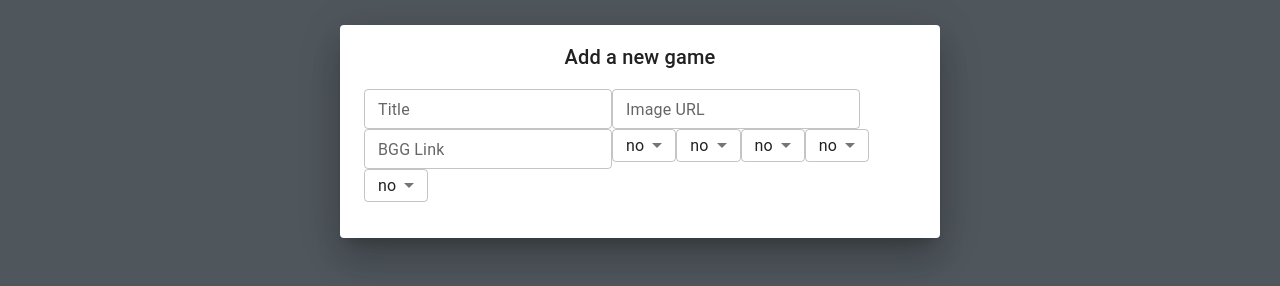
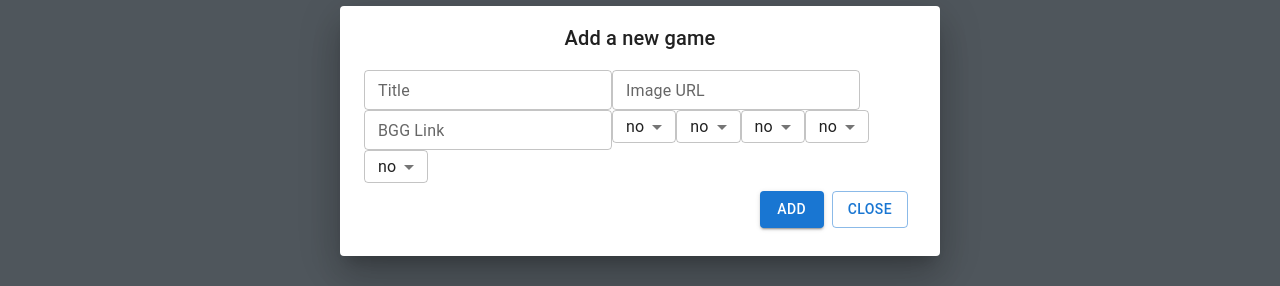
Before and after one commit to krismackdev/top-goat, a React (Create React App) app: page /games in a window 1280 px wide. Both pictures are taken after a click on the button "Add Game". Shown: the part 269-555 px from the top of the page. Built offline with nearby package versions, Linux system fonts and the light colour scheme; no server answers; the database is empty.

Commit message:
new buttons & controlled selects for add game form

```diff
--- a/src/components/AddGameForm/AddGameForm.tsx
+++ b/src/components/AddGameForm/AddGameForm.tsx
@@ -1,6 +1,7 @@
 import React, { useReducer } from 'react'
 import './AddGameForm.css'
 import {
+  Button,
   Dialog,
   DialogActions,
   DialogContent,
@@ -42,7 +43,22 @@ interface ActionObject {
     | 'changePlayerFour'
     | 'changePlayerFive'
     | 'changeTitle'
+    | 'resetForm'
   payload: string
+}
+
+const initialAddGameState: GameObject = {
+  id: uuidv4(),
+  image: '',
+  link: '',
+  title: '',
+  players: {
+    one: 'no',
+    two: 'no',
+    three: 'no',
+    four: 'no',
+    five: 'no',
+  },
 }
 
 const addGameStateReducer = (state: GameObject, action: ActionObject) => {
@@ -128,33 +144,30 @@ const addGameStateReducer = (state: GameObject, action: ActionObject) => {
         }
       }
       return state
+    case 'resetForm':
+      return { ...initialAddGameState, id: uuidv4() }
   }
 }
 
 const AddGameForm: React.FC<AddGameFormProps> = ({ setFormIsActive }) => {
-  const initialAddGameState: GameObject = {
-    id: uuidv4(),
-    image: '',
-    link: '',
-    title: '',
-    players: {
-      one: 'no',
-      two: 'no',
-      three: 'no',
-      four: 'no',
-      five: 'no',
-    },
-  }
-
   const [addGameState, dispatch] = useReducer(
     addGameStateReducer,
     initialAddGameState
   )
 
+  const handleSubmit = (e: React.FormEvent<HTMLFormElement>) => {
+    e.preventDefault()
+    console.log('form submitted')
+    dispatch({ type: 'resetForm', payload: '' })
+  }
+
+  console.log('state =', addGameState)
+
   return (
     <Dialog open={true} onClose={() => setFormIsActive(false)}>
       <DialogTitle sx={{ textAlign: 'center' }}>Add a new game</DialogTitle>
       <DialogContent>
+        <form onSubmit={handleSubmit}>
           <TextField
             label="Title"
             size="small"
@@ -180,7 +193,7 @@ const AddGameForm: React.FC<AddGameFormProps> = ({ setFormIsActive }) => {
             }
           />
           <Select
-          defaultValue="no"
+            value={addGameState.players.one}
             size="small"
             onChange={e =>
               dispatch({ type: 'changePlayerOne', payload: e.target.value })
@@ -191,7 +204,7 @@ const AddGameForm: React.FC<AddGameFormProps> = ({ setFormIsActive }) => {
             <MenuItem value="yes">yes</MenuItem>
           </Select>
           <Select
-          defaultValue="no"
+            value={addGameState.players.two}
             size="small"
             onChange={e =>
               dispatch({ type: 'changePlayerTwo', payload: e.target.value })
@@ -202,7 +215,7 @@ const AddGameForm: React.FC<AddGameFormProps> = ({ setFormIsActive }) => {
             <MenuItem value="yes">yes</MenuItem>
           </Select>
           <Select
-          defaultValue="no"
+            value={addGameState.players.three}
             size="small"
             onChange={e =>
               dispatch({ type: 'changePlayerThree', payload: e.target.value })
@@ -213,7 +226,7 @@ const AddGameForm: React.FC<AddGameFormProps> = ({ setFormIsActive }) => {
             <MenuItem value="yes">yes</MenuItem>
           </Select>
           <Select
-          defaultValue="no"
+            value={addGameState.players.four}
             size="small"
             onChange={e =>
               dispatch({ type: 'changePlayerFour', payload: e.target.value })
@@ -224,7 +237,7 @@ const AddGameForm: React.FC<AddGameFormProps> = ({ setFormIsActive }) => {
             <MenuItem value="yes">yes</MenuItem>
           </Select>
           <Select
-          defaultValue="no"
+            value={addGameState.players.five}
             size="small"
             onChange={e =>
               dispatch({ type: 'changePlayerFive', payload: e.target.value })
@@ -235,7 +248,16 @@ const AddGameForm: React.FC<AddGameFormProps> = ({ setFormIsActive }) => {
             <MenuItem value="ok">ok</MenuItem>
             <MenuItem value="yes">yes</MenuItem>
           </Select>
-        <DialogActions>{/* ADD & CLOSE BUTTON HERE */}</DialogActions>
+          <DialogActions>
+            {/* ADD & CLOSE BUTTON HERE */}
+            <Button type="submit" variant="contained">
+              Add
+            </Button>
+            <Button variant="outlined" onClick={() => setFormIsActive(false)}>
+              Close
+            </Button>
+          </DialogActions>
+        </form>
       </DialogContent>
     </Dialog>
   )
```
Lines whose indentation alone changed are shown as unchanged.
